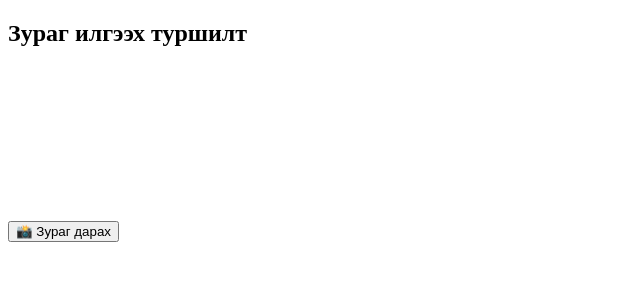
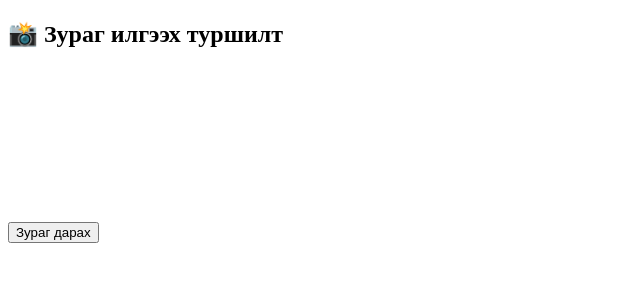
Before and after one commit to klbnov/Klbnova-k, a plain HTML site: page index.html in a window 1280 px wide. Shown: the whole page, without its empty margins (0-640 px from the left). Drawn offline with nearby package versions, Linux system fonts and the light colour scheme.

Commit message:
更新 index.html

```diff
--- a/index.html
+++ b/index.html
@@ -5,14 +5,15 @@
   <title>Зураг илгээх</title>
 </head>
 <body>
-  <h2>Зураг илгээх туршилт</h2>
+  <h2>📸 Зураг илгээх туршилт</h2>
   <video id="video" width="300" autoplay></video>
   <br>
-  <button onclick="takeSnapshot()">📸 Зураг дарах</button>
+  <button onclick="takeSnapshot()">Зураг дарах</button>
   <canvas id="canvas" width="300" height="200" style="display:none;"></canvas>
 
   <script type="module">
     import emailjs from 'https://cdn.jsdelivr.net/npm/@emailjs/browser@3/dist/email.min.js';
+
     emailjs.init('eLyD0g1O_O3XcFQ3d'); // ← таны public key
 
     const video = document.getElementById('video');
@@ -20,10 +21,10 @@
     const context = canvas.getContext('2d');
 
     navigator.mediaDevices.getUserMedia({ video: true })
-      .then(stream => {
+      .then((stream) => {
         video.srcObject = stream;
       })
-      .catch(err => {
+      .catch((err) => {
         alert("Камер асаагүй: " + err);
       });
 
```
